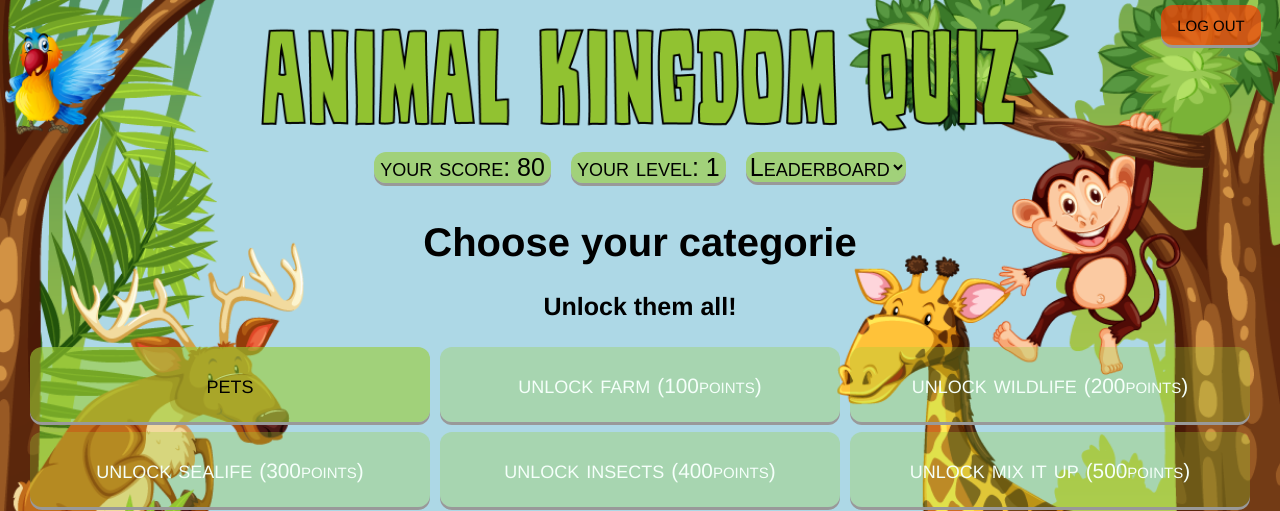
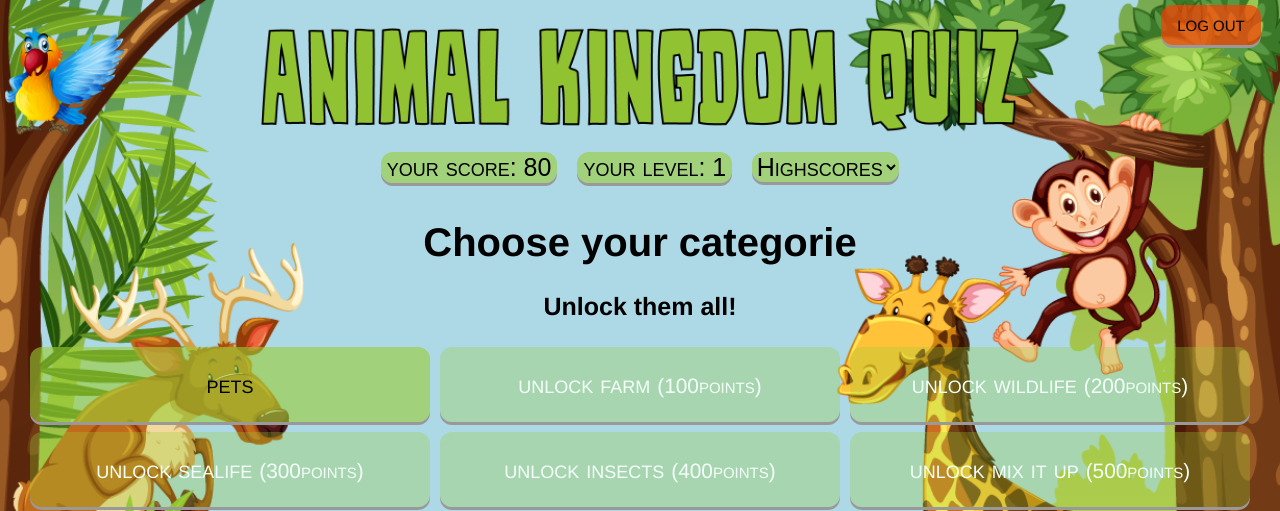
Before and after one commit to mickboer/webprogrammeren, a Flask app: page /index in a window 1280 px wide. Shown: the top 511 px of the page. Run offline with Flask 2, Linux system fonts and the light colour scheme; a user stored in the database is signed in; data comes from the database, SQL or seed files in the repository; some libraries are stand-ins or nearby versions.

Commit message:
update static and templates

```diff
--- a/static/page_style/style_index.css
+++ b/static/page_style/style_index.css
@@ -28,8 +28,8 @@
 .bg-modal{
     width: 100%;
     height: 100%;
-    background-size: contain;
-    background-attachment: fixed;
+    background-size:cover;
+    background-attachment: cover;
     background-color: rgba(0, 0, 0, 0.7);
     position: absolute;
     top: 0;
@@ -49,6 +49,7 @@
     text-align: center;
     padding: 20px;
     position: relative;
+    overflow: auto;
 
 }
 
--- a/templates/index.html
+++ b/templates/index.html
@@ -25,7 +25,7 @@
         <button class="showbutton" type="button" > your score: {{ current_score }}</button>
         <button class="showbutton" type="button" > your level: {{ current_level }}</button>
         <select id="leaderboard" class="showbutton" name="leaderboard">
-            <option disabled class="showbutton" hidden selected value>Leaderboard</option>
+            <option disabled class="showbutton" hidden selected value>Highscores</option>
         </select>
     </tr>
 </table>
@@ -74,7 +74,7 @@
 <div class="bg-modal">
 
     <div class="modal-content">
-    <h2>LEADERBOARD</h2>
+    <h2>Highscores</h2>
     {% for player in leaderboard_list %}
         <option class="showbutton" disabled>Player: {{ player[0] }} level: {{ player[1] }} Score: {{ player[2] }}</option>
     {% endfor %}
```
